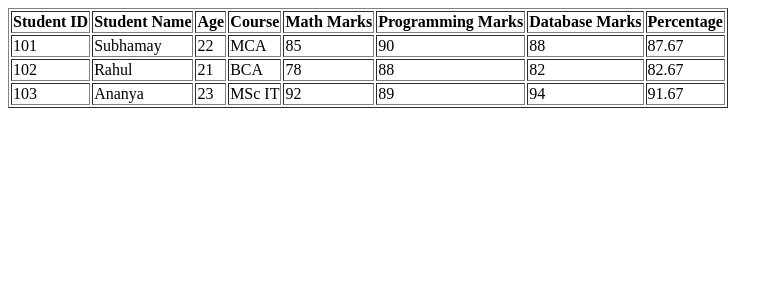
After one commit to SubhamayDebnath/PHP, a PHP site: page /array_2.php in a window 1280 px wide. The commit adds this page. Shown: the top 300 px of the page, without its empty margins (0-783 px from the left). Run offline with PHP 8.4, Linux system fonts and the light colour scheme.

```diff
--- /dev/null
+++ b/array_2.php
@@ -0,0 +1,80 @@
+<?php
+    $students = [
+        [
+            "id" => 101,
+            "name" => "Subhamay",
+            "age" => 22,
+            "course" => "MCA",
+            "marks" => [
+                "Math" => 85,
+                "Programming" => 90,
+                "Database" => 88
+            ]
+        ],
+        [
+            "id" => 102,
+            "name" => "Rahul",
+            "age" => 21,
+            "course" => "BCA",
+            "marks" => [
+                "Math" => 78,
+                "Programming" => 88,
+                "Database" => 82
+            ]
+        ],
+        [
+            "id" => 103,
+            "name" => "Ananya",
+            "age" => 23,
+            "course" => "MSc IT",
+            "marks" => [
+                "Math" => 92,
+                "Programming" => 89,
+                "Database" => 94
+            ]
+        ]
+    ];
+?>
+<!DOCTYPE html>
+<html lang="en">
+<head>
+    <meta charset="UTF-8">
+    <meta name="viewport" content="width=device-width, initial-scale=1.0">
+    <title>Show Student Details</title>
+</head>
+<body>
+    <table border>
+        <thead>
+        <th>Student ID</th>
+                <th>Student Name</th>
+                <th>Age</th>
+                <th>Course</th>
+                <th>Math Marks</th>
+                <th>Programming Marks</th>
+                <th>Database Marks</th>
+                <th>Percentage</th>
+        </thead>
+        <tbody>
+            <?php foreach ($students as $student) { ?>
+                <tr>
+                    <td><?php echo $student['id']; ?></td>
+                    <td><?php echo $student['name']; ?></td>
+                    <td><?php echo $student['age']; ?></td>
+                    <td><?php echo $student['course']; ?></td>
+                    <td><?php echo $student['marks']['Math']; ?></td>
+                    <td><?php echo $student['marks']['Programming']; ?></td>
+                    <td><?php echo $student['marks']['Database']; ?></td>
+                    <td>
+                        <?php
+                            $totalMarks = $student['marks']['Math'] + $student['marks']['Programming'] + $student['marks']['Database'];
+                            $percentage = $totalMarks / 3;
+                            echo number_format($percentage, 2);
+                        ?>
+                    </td>
+                </tr>
+            <?php } ?>
+        </tbody>
+    </table>
+
+</body>
+</html>
--- /dev/null
+++ b/include_file_functions/anotherFile.php
@@ -0,0 +1,3 @@
+<?php
+    echo "This is another file";
+?>
--- /dev/null
+++ b/include_file_functions/index.php
@@ -0,0 +1,3 @@
+<?php
+    include("./anotherFile.php");
+?>
```
Also changed, not shown: array.php (+9 -2 lines).
